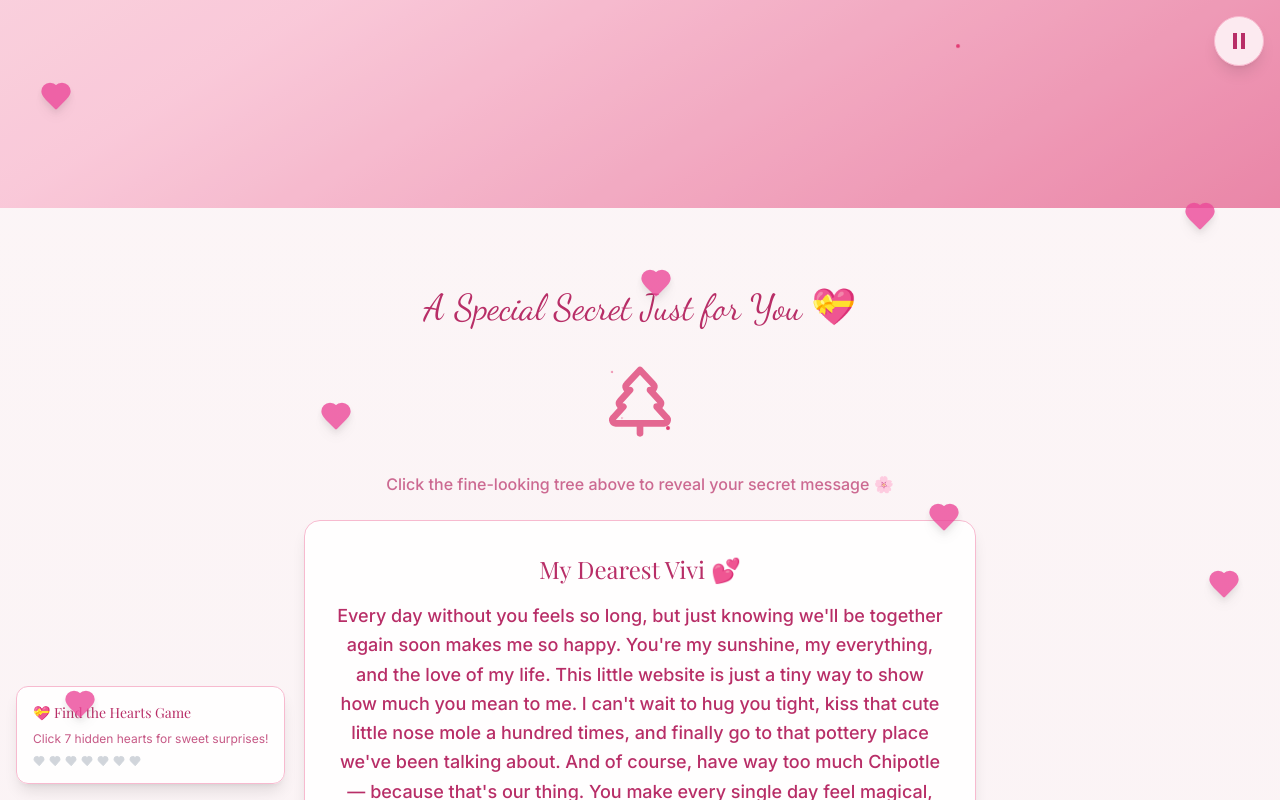
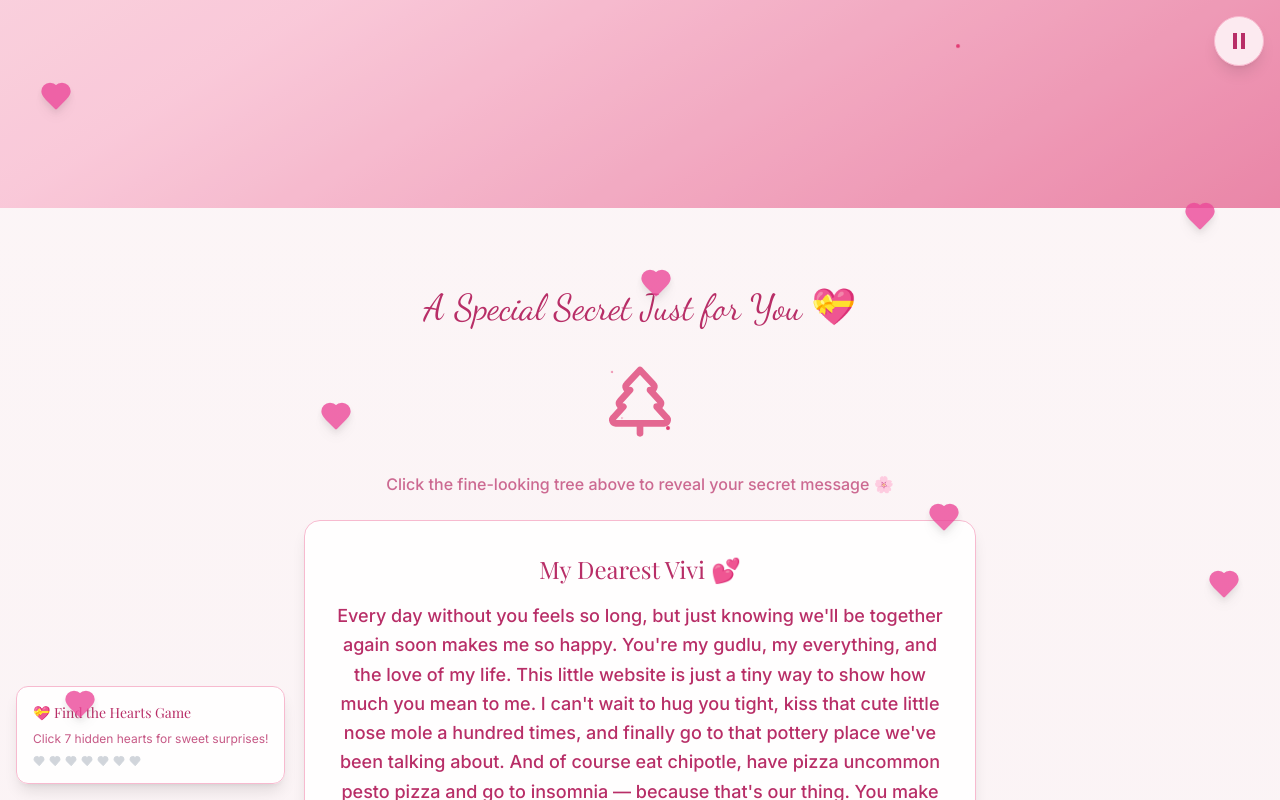
Before and after one commit to abhipad13/vivi-love-countdown, a React (Vite) app: page / in a window 1280 px wide. Both pictures are taken after a click on the button 640 px from the left and 992 px from the top of the page. Shown: the part 592-1392 px from the top of the page. Built offline with nearby package versions, Linux system fonts and the light colour scheme.

Commit message:
Update love letter text
Updated the love letter text with new personalized details including "gudlu", "pizza uncommon pesto pizza", and "insomnia".

```diff
--- a/src/components/SecretMessage.tsx
+++ b/src/components/SecretMessage.tsx
@@ -46,7 +46,7 @@ const SecretMessage = () => {
             My Dearest Vivi 💕
           </div>
           <p className="text-romantic-deep leading-relaxed font-medium text-lg">
-            Every day without you feels so long, but just knowing we'll be together again soon makes me so happy. You're my sunshine, my everything, and the love of my life. This little website is just a tiny way to show how much you mean to me. I can't wait to hug you tight, kiss that cute little nose mole a hundred times, and finally go to that pottery place we've been talking about. And of course, have way too much Chipotle — because that's our thing. You make every single day feel magical, and I'm counting the moments until we're together again.
+            Every day without you feels so long, but just knowing we'll be together again soon makes me so happy. You're my gudlu, my everything, and the love of my life. This little website is just a tiny way to show how much you mean to me. I can't wait to hug you tight, kiss that cute little nose mole a hundred times, and finally go to that pottery place we've been talking about. And of course eat chipotle, have pizza uncommon pesto pizza and go to insomnia — because that's our thing. You make every single day feel magical, and I'm counting the moments until we're together again.
           </p>
           <div className="mt-6 font-romantic text-2xl text-primary">
             Forever yours, with all my love 💖
```
